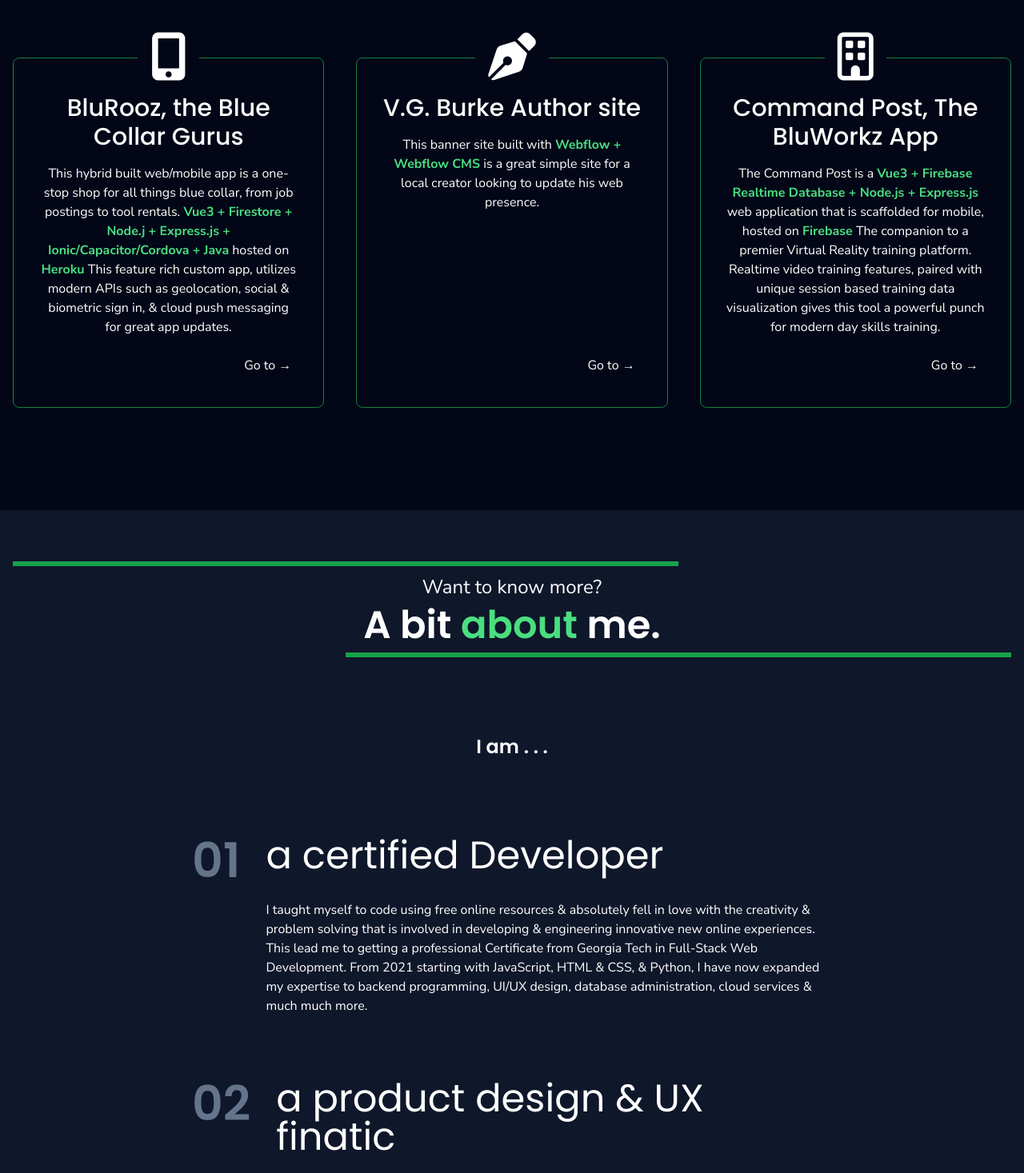
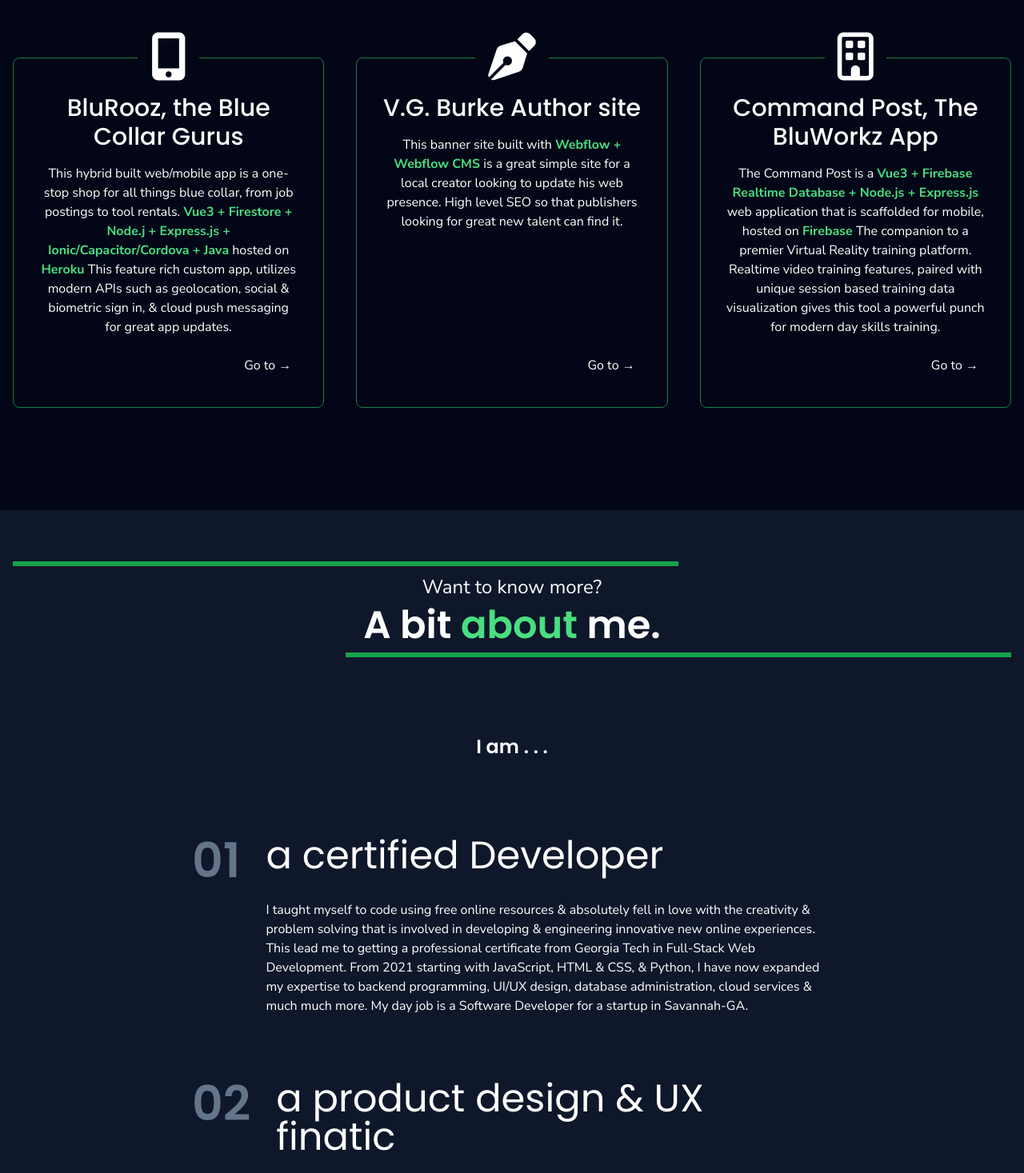
Before and after one commit to dubsumm/will-portfolio-svelte, a SvelteKit app: page / in a window 1280 px wide. Shown: the part 977-2444 px from the top of the page at 80% size. Built offline with nearby package versions, Linux system fonts and the light colour scheme.

Commit message:
updated modal to launch from store values

```diff
--- a/src/components/Header.svelte
+++ b/src/components/Header.svelte
@@ -1,4 +1,5 @@
 <script>
+	import { contactModalStore } from '../lib/stores/contactModalStore';
 	import Modal from './Modal.svelte';
 
 	let showModal = false;
@@ -29,7 +30,7 @@
 		{/each}
 	</div>
 	<button
-		on:click={() => (showModal = true)}
+		on:click={() => contactModalStore.openModal()}
 		class="greenShadow relative overflow-hidden px-5 py-2 group rounded-full bg-white text-slate-950"
 	>
 		<div
@@ -38,4 +39,3 @@
 		<h4 class="relative z-9 whitespace-nowrap flex justify-center">Get in Touch</h4>
 	</button>
 </header>
-<Modal bind:showModal />
--- a/src/components/Main.svelte
+++ b/src/components/Main.svelte
@@ -1,21 +1,24 @@
 <script>
 	import Step from './Step.svelte';
-
+	import {contactModalStore} from '../lib/stores/contactModalStore'
 	let steps = [
 		{
 			name: 'BluRooz, the Blue Collar Gurus',
+			href: 'https://app.blurooz.com/feed',
 			icon: 'fa-solid fa-mobile-screen-button',
 			description:
 				'The app is a one-stop shop for all things blue collar, from job postings to tool rentals.'
 		},
 		{
 			name: 'V.G. Burke Author site',
+			href: 'https://www.vgburke.com/',
 			icon: 'fa-solid fa-pen-nib',
 			description:
-				'a great simple site for a local creator looking to update his web presence.'
+				'a great simple site for a local creator looking to update his web presence. High level  SEO so that publishers looking for great new talent can find it.'
 		},
 		{
 			name: 'Command Post, The BluWorkz App',
+			href: 'https://app.bluworkz.com/signin?continueUrl=/home?from=www.bluworkz.com',
 			icon: 'fa-regular fa-building',
 			description:
 				'The companion to a premier Virtual Reality training platform. Realtime video training features, paired with unique session based training data visualization gives this tool a powerful punch for modern day skills training.'
@@ -27,7 +30,7 @@
 			metric: '10x',
 			name: 'a certified Developer',
 			description:
-				'I taught myself to code using free online resources & absolutely fell in love with the creativity & problem solving that is involved in developing & engineering innovative new online experiences. This lead me to getting a professional Certificate from Georgia Tech in Full-Stack Web Development. From 2021 starting with JavaScript, HTML & CSS, & Python, I have now expanded my expertise to backend programming, UI/UX design, database administration, cloud services & much much more.'
+				'I taught myself to code using free online resources & absolutely fell in love with the creativity & problem solving that is involved in developing & engineering innovative new online experiences. This lead me to getting a professional certificate from Georgia Tech in Full-Stack Web Development. From 2021 starting with JavaScript, HTML & CSS, & Python, I have now expanded my expertise to backend programming, UI/UX design, database administration, cloud services & much much more. My day job is a Software Developer for a startup in Savannah-GA.'
 		},
 		{
 			name: 'a product design & UX finatic',
@@ -57,6 +60,7 @@
 				TailwindCSS, Node.js + Express.js & Firebase/Firestore!
 			</p>
 			<button
+				on:click={() => contactModalStore.openModal()}
 				class=" greenShadow mx-auto lg:mr-auto lg:ml-0 text-base sm:text-lg md:text-xl poppins relative overflow-hidden px-6 py-3 group rounded-full bg-white text-slate-950"
 			>
 				<div
--- a/src/components/Modal.svelte
+++ b/src/components/Modal.svelte
@@ -1,9 +1,9 @@
 <script>
-	export let showModal; // boolean
+	import {contactModalStore} from '../lib/stores/contactModalStore'
 
 	let dialog; // HTMLDialogElement
 
-	$: if (dialog && showModal) dialog.showModal();
+		$: if (dialog && $contactModalStore.isOpen) dialog.showModal();
 
 	const socials = [
 		{ link: 'https://www.linkedin.com/in/willbsummerlin/', icon: 'fa-brands fa-linkedin-in' },
@@ -15,7 +15,7 @@
 <!-- svelte-ignore a11y-click-events-have-key-events a11y-no-noninteractive-element-interactions -->
 <dialog
 	bind:this={dialog}
-	on:close={() => (showModal = false)}
+	on:close={() => contactModalStore.closeModal()}
 	on:click|self={() => dialog.close()}
 	class=" bg-slate-800 text-white text-xl"
 >
--- /dev/null
+++ b/src/lib/stores/contactModalStore.js
@@ -0,0 +1,15 @@
+import { writable } from 'svelte/store';
+
+const createContactModalStore = () => {
+  const { subscribe, set } = writable({
+    isOpen: false
+  });
+
+  return {
+    subscribe,
+    openModal: () => set({ isOpen: true }),
+    closeModal: () => set({ isOpen: false })
+  };
+};
+
+export const contactModalStore = createContactModalStore();
--- a/src/routes/+layout.svelte
+++ b/src/routes/+layout.svelte
@@ -1,6 +1,8 @@
 <script>
     import Footer from "../components/Footer.svelte";
     import Header from "../components/Header.svelte";
+    import Modal from "../components/Modal.svelte";
+    import {contactModalStore} from '../lib/stores/contactModalStore'
     import "../app.css";
     let y;
     let innerWidth = 0;
@@ -30,5 +32,8 @@
     <Header {y} {innerHeight}/>
     <slot />
     <Footer />
+    {#if $contactModalStore.isOpen}
+        <Modal />
+    {/if}
 </div>
 <svelte:window bind:scrollY={y} bind:innerHeight bind:innerWidth />
```
